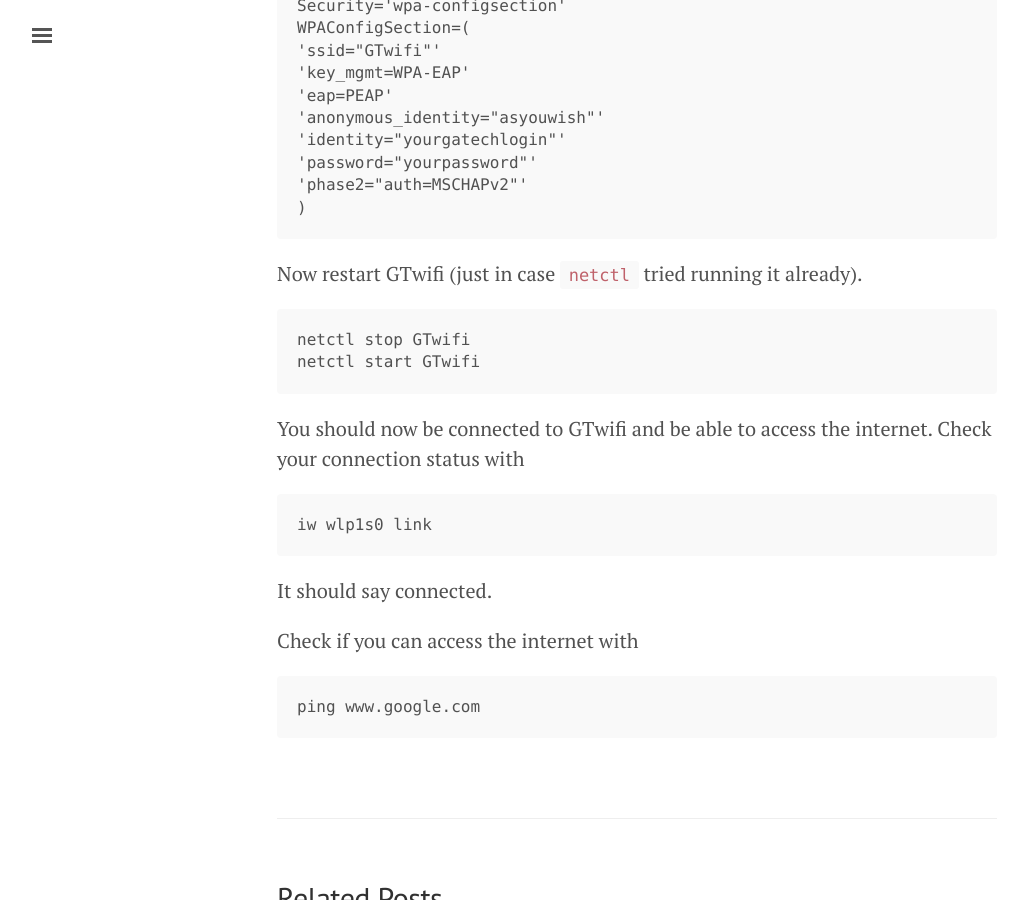
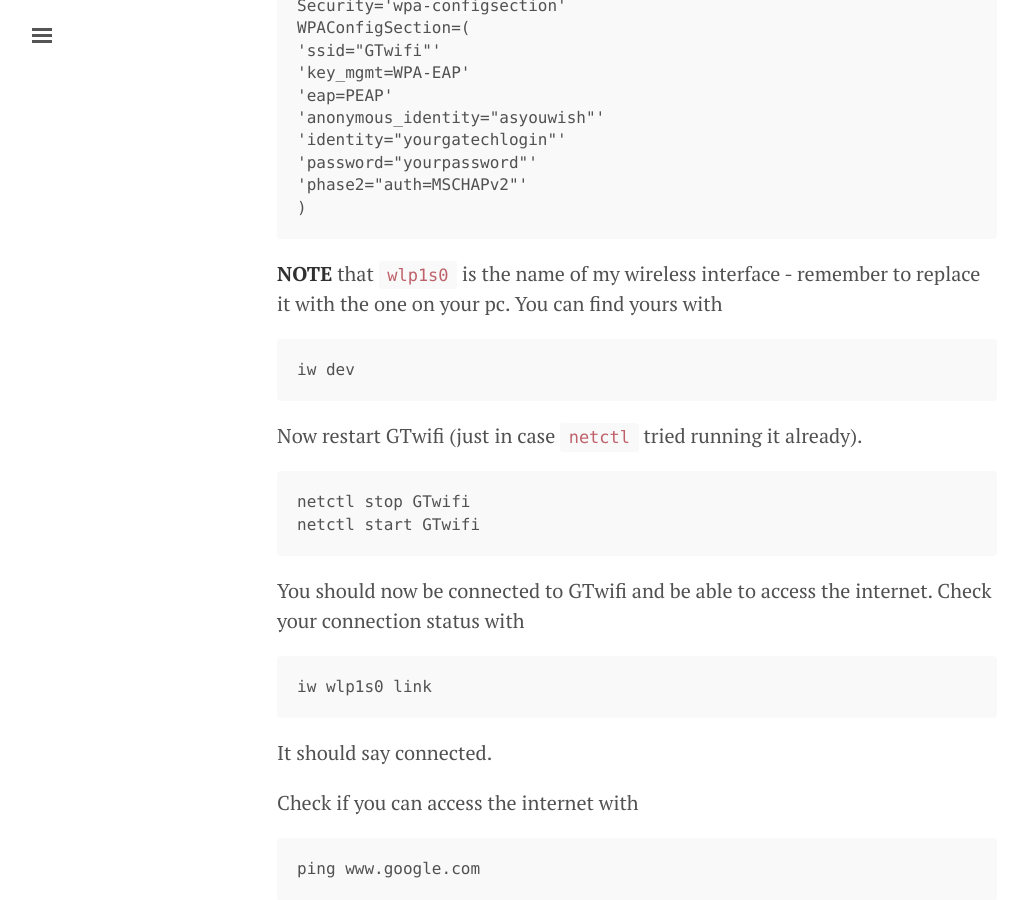
Before and after one commit to braindeadpool/braindeadpool.github.io_old, a Jekyll site: the page built from _posts/2016-09-03-arch-linux.md, in a window 1280 px wide and 900 px high, scrolled down 1284 px. Shown: the whole window, without its empty margins (3-1026 px from the left). Built offline with Jekyll 4.4.1, drawn with Linux system fonts in a browser that asks for light colours.

Commit message:
post tweak

```diff
--- a/_posts/2016-09-03-arch-linux.md
+++ b/_posts/2016-09-03-arch-linux.md
@@ -40,6 +40,10 @@ Here's the modified config file for GTwifi.
     'phase2="auth=MSCHAPv2"'
     )
 
+**NOTE** that `wlp1s0` is the name of my wireless interface - remember to replace it with the one on your pc. You can find yours with
+
+    iw dev
+
 Now restart GTwifi (just in case `netctl` tried running it already).
 
     netctl stop GTwifi
```
Also changed, not shown: 1 other file.
